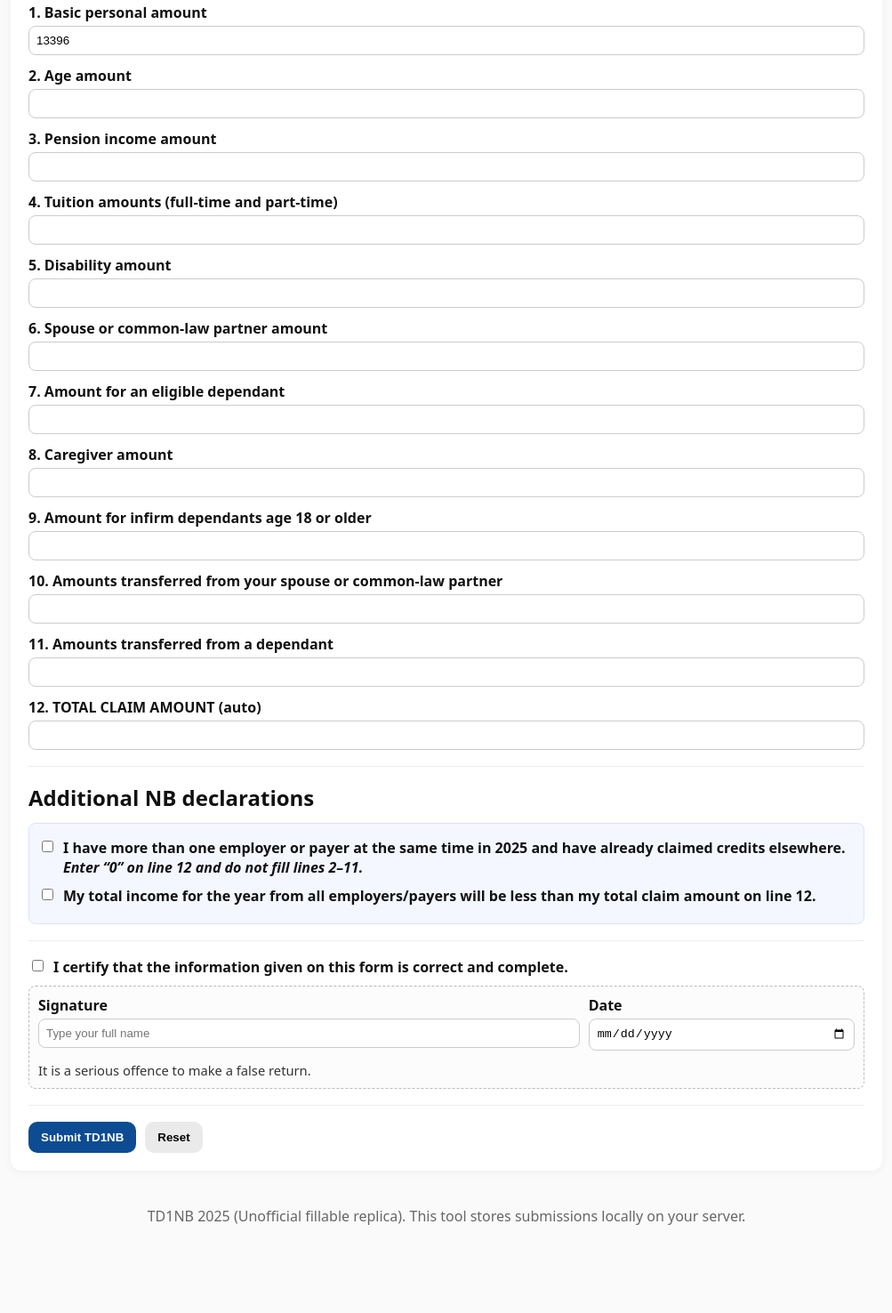
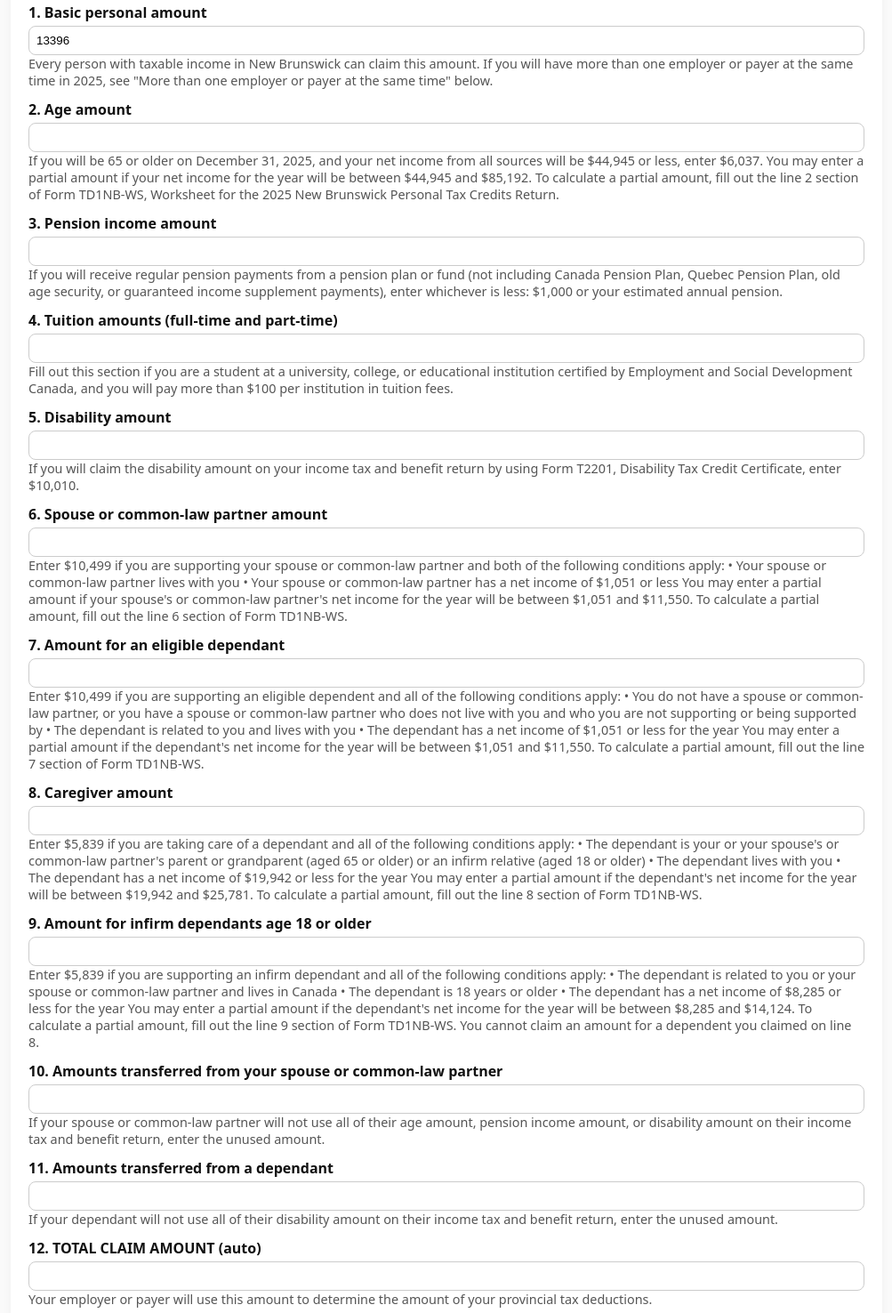
Before and after one commit to irishview/td1form, a website: page public/td1nb.html in a window 1280 px wide. Shown: the part 564-2040 px from the top of the page at 89% size, without its empty margins (138-1141 px from the left). Before the commit the page ends 1962 px from the top, so only its background shows below. Drawn offline with Linux system fonts and the light colour scheme.

Commit message:
add hint text to td1nb form

```diff
--- a/public/td1nb.html
+++ b/public/td1nb.html
@@ -59,61 +59,102 @@
         <div class="field">
           <label for="l1">1. Basic personal amount</label>
           <input id="l1" name="l1" type="number" step="0.01" value="13396" />
+	<div class="hint">Every person with taxable income in New Brunswick can claim this amount. If you will have more than one employer or payer at the same time in 2025, see "More than one employer or payer at the same time" below.</div>
+
         </div>
 
         <div class="field">
           <label for="l2">2. Age amount</label>
           <input id="l2" name="l2" type="number" step="0.01" />
+<div class="hint">If you will be 65 or older on December 31, 2025, and your net income from all sources will be $44,945 or less, enter
+$6,037. You may enter a partial amount if your net income for the year will be between $44,945 and $85,192. To calculate a partial
+amount, fill out the line 2 section of Form TD1NB-WS, Worksheet for the 2025 New Brunswick Personal Tax Credits Return.</div>
         </div>
 
         <div class="field">
           <label for="l3">3. Pension income amount</label>
           <input id="l3" name="l3" type="number" step="0.01" />
+<div class="hint">If you will receive regular pension payments from a pension plan or fund (not including Canada
+Pension Plan, Quebec Pension Plan, old age security, or guaranteed income supplement payments), enter whichever is less: $1,000 or your estimated annual pension.</div>
         </div>
 
         <div class="field">
           <label for="l4">4. Tuition amounts (full-time and part-time)</label>
           <input id="l4" name="l4" type="number" step="0.01" />
+<div class="hint">Fill out this section if you are a student at a university, college, or educational
+institution certified by Employment and Social Development Canada, and you will pay more than $100 per institution in tuition fees.</div>
         </div>
 
         <div class="field">
           <label for="l5">5. Disability amount</label>
           <input id="l5" name="l5" type="number" step="0.01" />
+<div class="hint">If you will claim the disability amount on your income tax and benefit return by using Form T2201, Disability Tax Credit Certificate, enter $10,010.</div>
         </div>
 
         <div class="field">
           <label for="l6">6. Spouse or common-law partner amount</label>
           <input id="l6" name="l6" type="number" step="0.01" />
+<div class="hint">Enter $10,499 if you are supporting your spouse or common-law partner and both of
+the following conditions apply:
+• Your spouse or common-law partner lives with you
+• Your spouse or common-law partner has a net income of $1,051 or less
+You may enter a partial amount if your spouse's or common-law partner's net income for the year will be between $1,051 and $11,550. To calculate a partial amount, fill out the line 6 section of Form TD1NB-WS.</div>
         </div>
 
         <div class="field">
           <label for="l7">7. Amount for an eligible dependant</label>
           <input id="l7" name="l7" type="number" step="0.01" />
+<div class="hint">Enter $10,499 if you are supporting an eligible dependent and all of the following
+conditions apply:
+• You do not have a spouse or common-law partner, or you have a spouse or common-law partner who does not live with you and
+who you are not supporting or being supported by
+• The dependant is related to you and lives with you
+• The dependant has a net income of $1,051 or less for the year
+You may enter a partial amount if the dependant's net income for the year will be between $1,051 and $11,550. To calculate a partial
+amount, fill out the line 7 section of Form TD1NB-WS.</div>
         </div>
 
         <div class="field">
           <label for="l8">8. Caregiver amount</label>
           <input id="l8" name="l8" type="number" step="0.01" />
+<div class="hint">Enter $5,839 if you are taking care of a dependant and all of the following conditions apply:
+• The dependant is your or your spouse's or common-law partner's parent or grandparent (aged 65 or older) or
+an infirm relative (aged 18 or older)
+• The dependant lives with you
+• The dependant has a net income of $19,942 or less for the year
+You may enter a partial amount if the dependant's net income for the year will be between $19,942 and $25,781. To calculate a partial amount, fill out the line 8 section of Form TD1NB-WS.</div>
         </div>
 
         <div class="field">
           <label for="l9">9. Amount for infirm dependants age 18 or older</label>
           <input id="l9" name="l9" type="number" step="0.01" />
+<div class="hint">Enter $5,839 if you are supporting an infirm dependant and all of the following
+conditions apply:
+• The dependant is related to you or your spouse or common-law partner and lives in Canada
+• The dependant is 18 years or older
+• The dependant has a net income of $8,285 or less for the year
+You may enter a partial amount if the dependant's net income for the year will be between $8,285 and $14,124. To calculate a partial
+amount, fill out the line 9 section of Form TD1NB-WS. You cannot claim an amount for a dependent you claimed on line 8.</div>
         </div>
 
         <div class="field">
           <label for="l10">10. Amounts transferred from your spouse or common-law partner</label>
           <input id="l10" name="l10" type="number" step="0.01" />
+<div class="hint">If your spouse or common-law partner will not use all of
+their age amount, pension income amount, or disability amount on their income tax and benefit return, enter the unused amount.</div>
         </div>
 
         <div class="field">
           <label for="l11">11. Amounts transferred from a dependant</label>
           <input id="l11" name="l11" type="number" step="0.01" />
+<div class="hint">If your dependant will not use all of their disability amount on their income tax and
+benefit return, enter the unused amount.</div>
         </div>
 
         <div class="field">
           <label for="l12">12. TOTAL CLAIM AMOUNT (auto)</label>
           <input id="l12" name="l12" type="number" step="0.01" readonly />
+<div class="hint">Your employer or payer will use this amount to determine the amount of your provincial tax deductions.</div>
         </div>
       </section>
 
```
